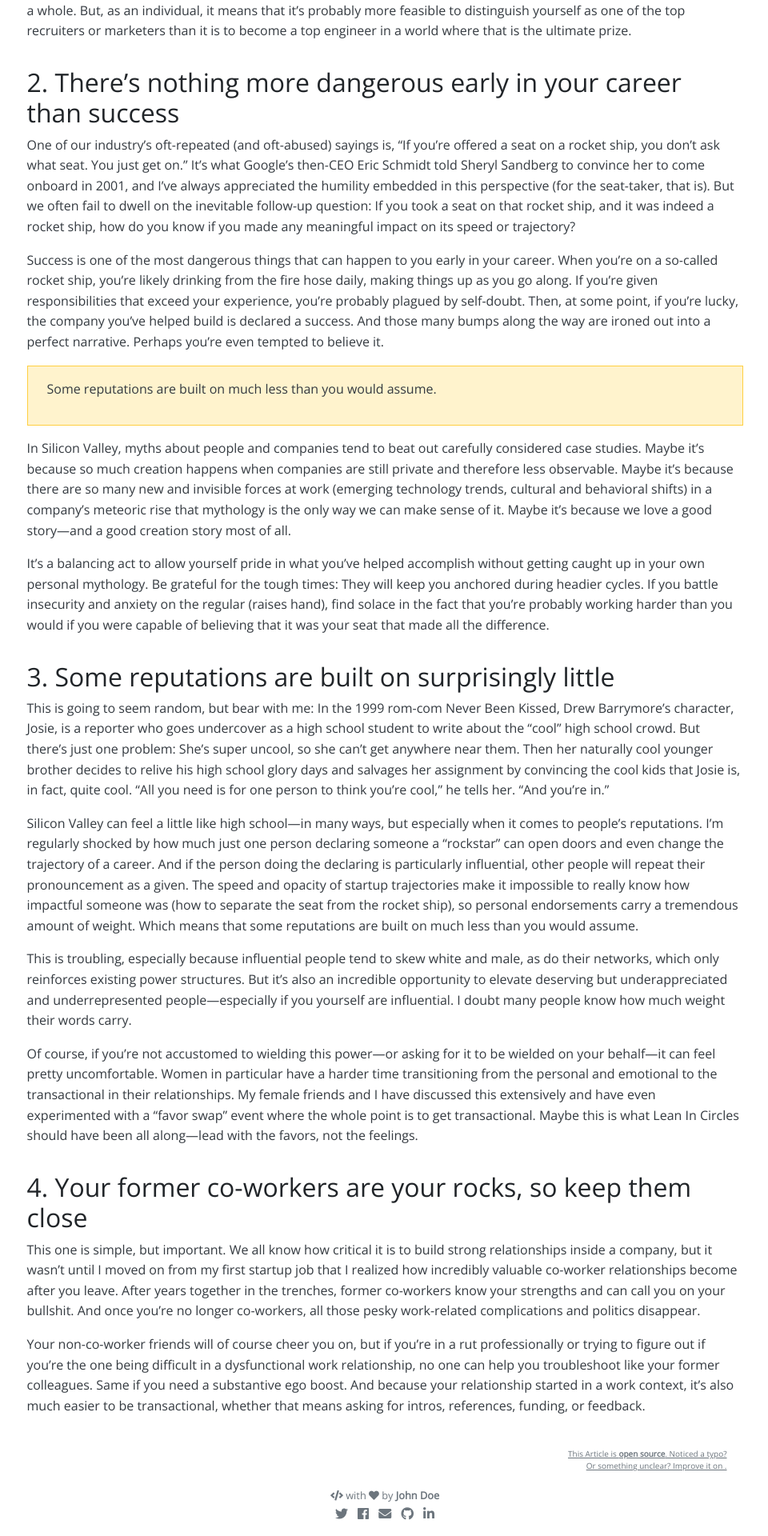
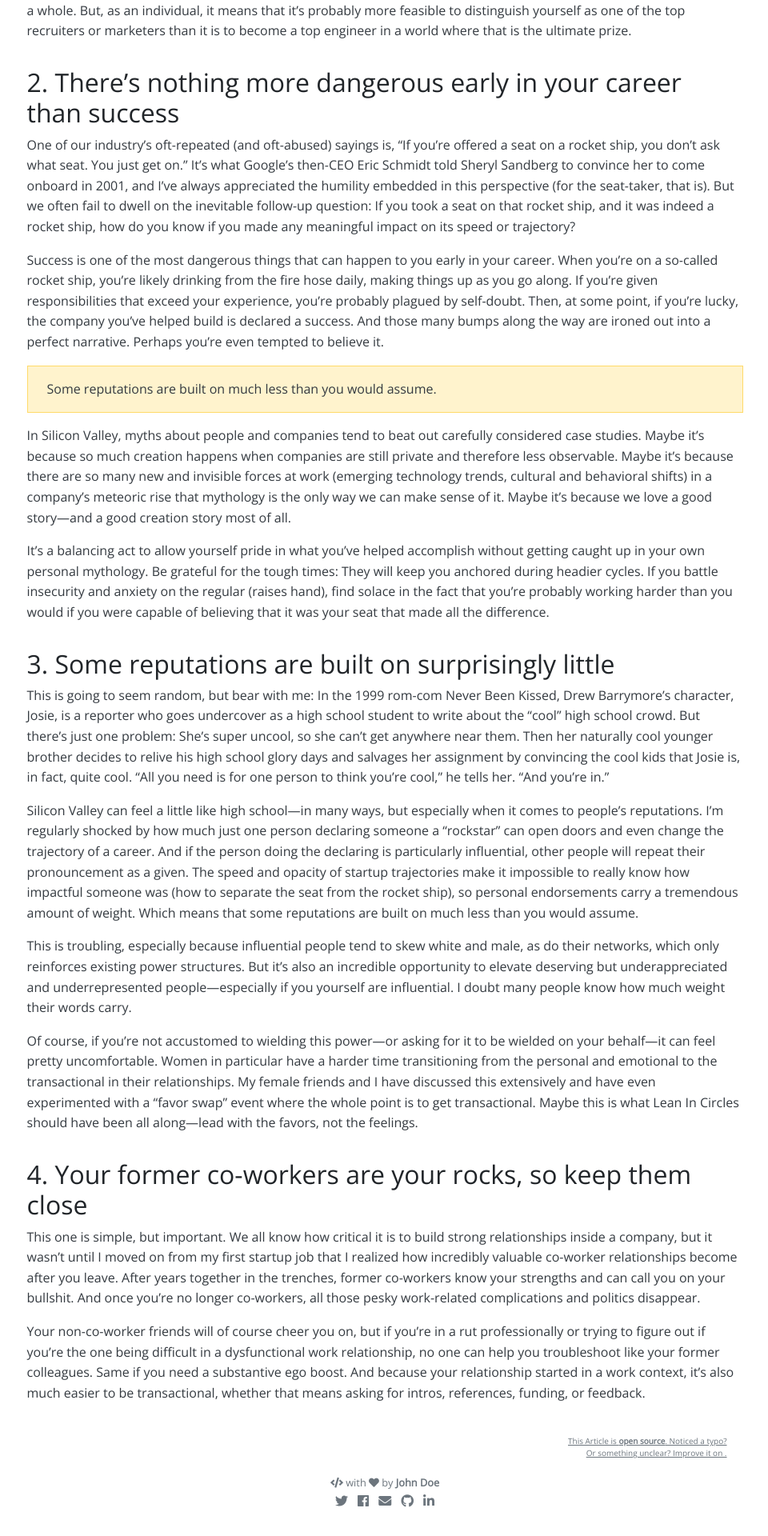
Before and after one commit to intrpr/jekyll-portfol-test, a Jekyll site: the page built from _posts/2018-05-09-four-lessons-after-eleven-years-in-silicon-valley.md, in a window 1280 px wide. Shown: the part 906-2826 px from the top of the page at 80% size, without its empty margins (159-1119 px from the left). Built offline with Jekyll 4.4.1, drawn with Linux system fonts in a browser that asks for light colours; nearby versions of some CDN libraries; our own code applies the rules of GitHub Pages for plain Markdown files; comment, search, counter and statistics services are not loaded.

Commit message:
Update _articles.scss

```diff
--- a/_sass/_articles.scss
+++ b/_sass/_articles.scss
@@ -116,11 +116,12 @@
     }
 
     blockquote {
-        border: 1px solid rgba($warning,.7);
+        border: 1px solid rgba($warning,.5);
         background-color: rgba($warning,.2);
         color: $dark;
         padding: 1em 1.5em;
     }
+    blockquote p { margin: 0;}
 
     table {
         display: block;
```
